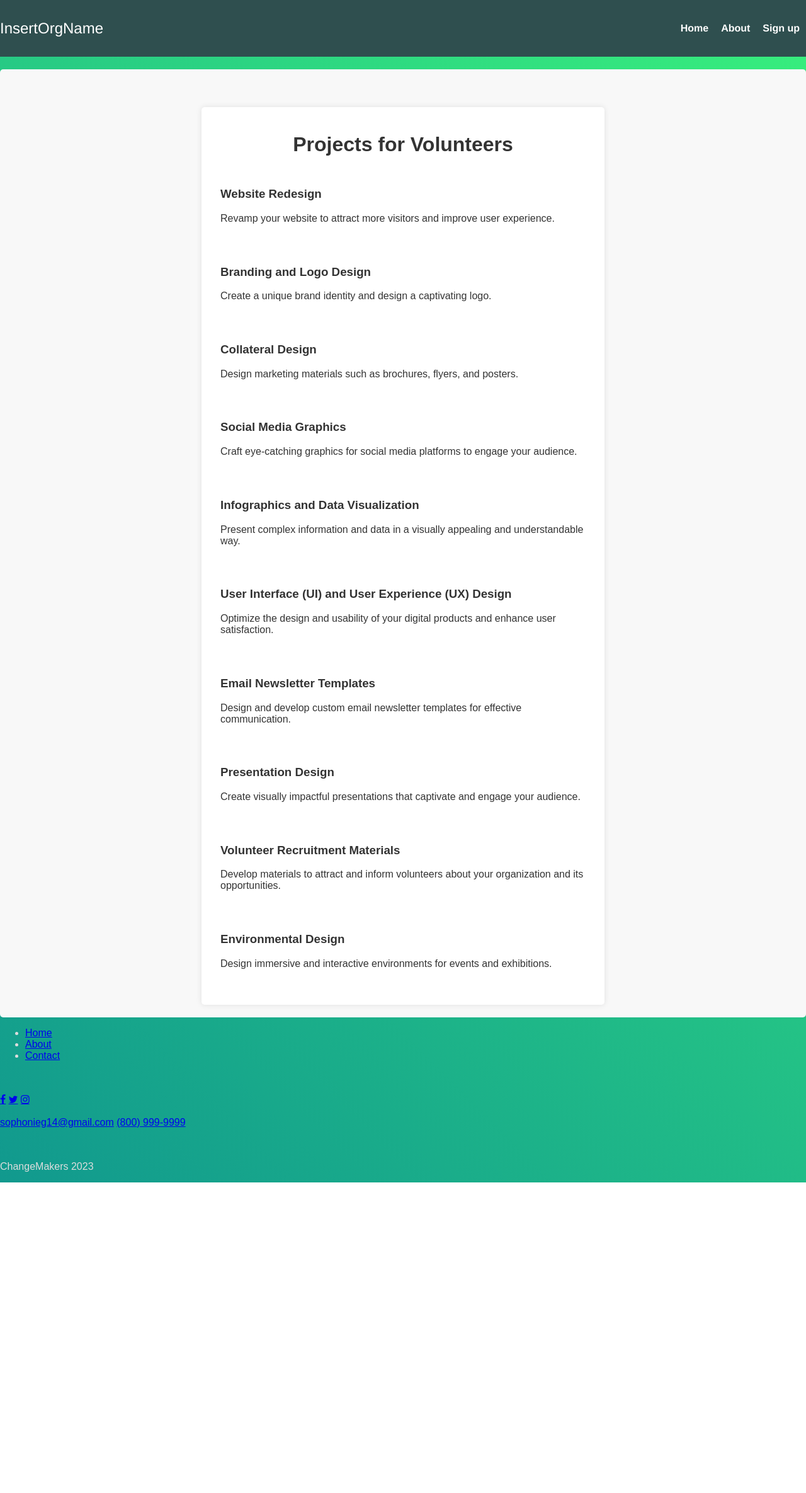
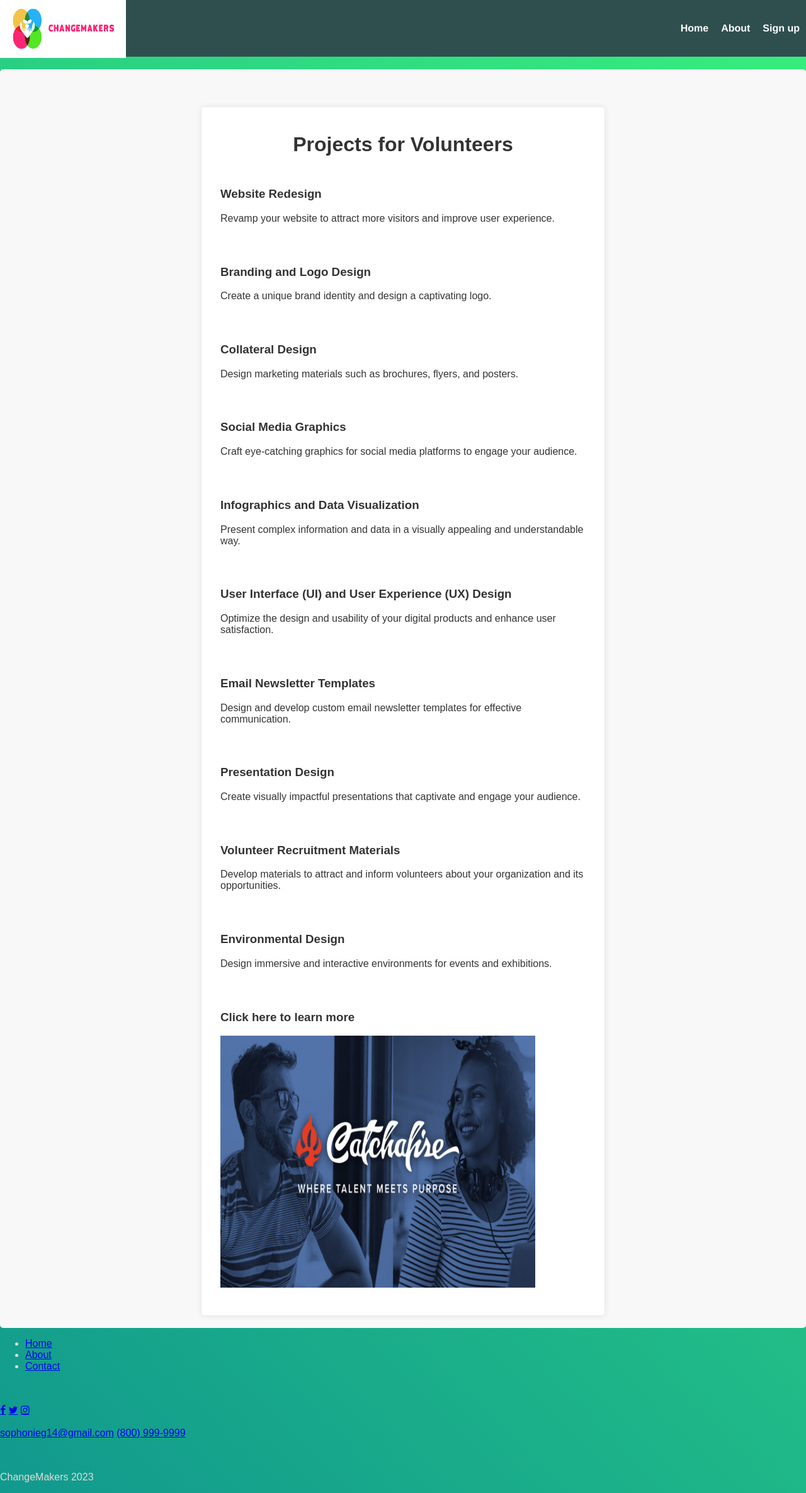
Before and after one commit to sophoniegraham/capstone, a plain HTML site: page About.html in a window 1280 px wide. Shown: the whole page at 63% size. Before the commit the page ends 1877 px from the top, so only its background shows below. Drawn offline with Linux system fonts and the light colour scheme; a script that the page names is missing.

Commit message:
more commits

```diff
--- a/About.html
+++ b/About.html
@@ -15,7 +15,9 @@
 <body>
   <nav id="navbar">
     <div id="primary-top">
-            <label class="logo">InsertOrgName</label>
+      <label class="logo">
+        <img src="Colorful Illustration Foundation Logo.png" alt="Logo" style="width:200px;height:100px;" />
+      </label>
     </div>
     <ul>
       <li>
@@ -51,11 +53,13 @@
         </div>
         <div class="card">
           <h3>Infographics and Data Visualization</h3>
-                  <p class="card-summary">Present complex information and data in a visually appealing and understandable way.</p>
+          <p class="card-summary">Present complex information and data in a visually appealing and understandable way.
+          </p>
         </div>
         <div class="card">
           <h3>User Interface (UI) and User Experience (UX) Design</h3>
-                  <p class="card-summary">Optimize the design and usability of your digital products and enhance user satisfaction.</p>
+          <p class="card-summary">Optimize the design and usability of your digital products and enhance user
+            satisfaction.</p>
         </div>
         <div class="card">
           <h3>Email Newsletter Templates</h3>
@@ -67,11 +71,17 @@
         </div>
         <div class="card">
           <h3>Volunteer Recruitment Materials</h3>
-                  <p class="card-summary">Develop materials to attract and inform volunteers about your organization and its opportunities.</p>
+          <p class="card-summary">Develop materials to attract and inform volunteers about your organization and its
+            opportunities.</p>
         </div>
         <div class="card">
           <h3>Environmental Design</h3>
           <p class="card-summary">Design immersive and interactive environments for events and exhibitions.</p>
+        </div>
+        <div class="card">
+          <h3>Click here to learn more</h3>
+          <a href="https://pathforward.org/catchafire-a-platform-for-strategic-volunteering/"><img
+              src="sharinggraph-e1593143928345.png" alt="Logo" style="height: 400px; width:500px;" /></a>
         </div>
       </div>
     </div>
```
Also changed, not shown: Form.html (+9 -2 lines), index.html (+9 -4 lines), sharinggraph-e1593143928345.png (added). Lines whose indentation alone changed are shown as unchanged.
